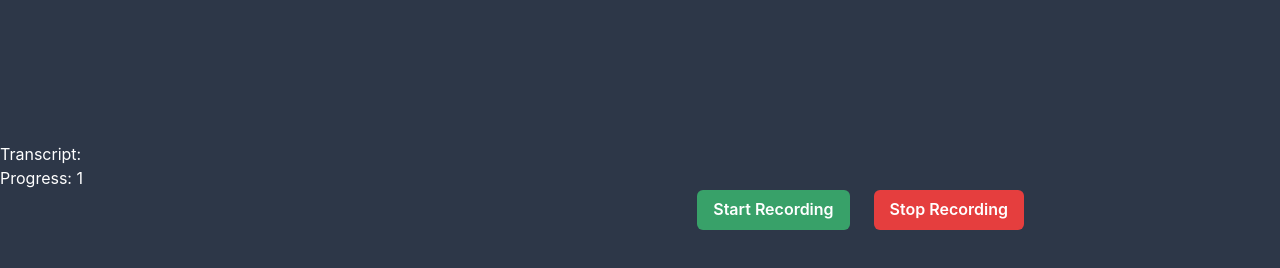
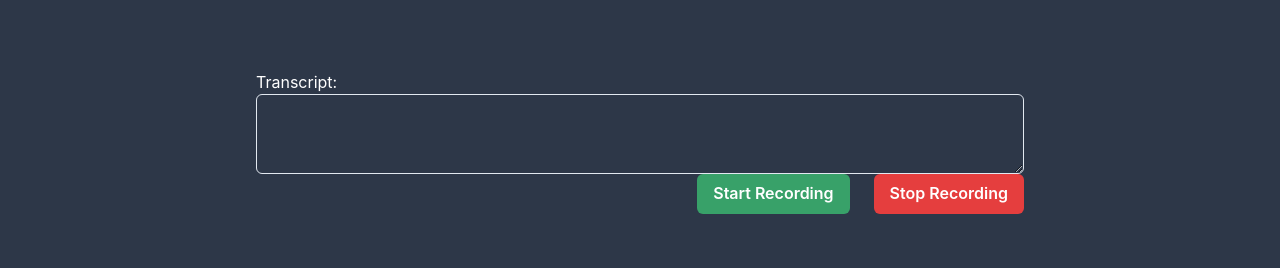
Before and after one commit to Sound-and-Music-and-Wang-Ye/speechracer, a React (Vite) app in the folder app/: page / in a window 1280 px wide. Shown: the part 458-726 px from the top of the page. Built offline with nearby package versions, Linux system fonts and the light colour scheme; no server answers.

Commit message:
prettified transcript

```diff
--- a/app/src/views/InstanceView.jsx
+++ b/app/src/views/InstanceView.jsx
@@ -1,6 +1,6 @@
-import { useState, useEffect} from 'react';
-import { Box, Flex, Text } from '@chakra-ui/react';
-import { Button, ButtonGroup } from '@chakra-ui/react'
+import {useState, useEffect} from 'react';
+import {Box, Flex, Text, Textarea } from '@chakra-ui/react';
+import {Button, ButtonGroup} from '@chakra-ui/react'
 import {
     Modal,
     ModalOverlay,
@@ -10,14 +10,14 @@ import {
     ModalBody,
     ModalCloseButton,
 } from '@chakra-ui/react'
-import { getRandomQuoteDifficulty } from "../utils/randomQuote.js";
+import {getRandomQuoteDifficulty} from "../utils/randomQuote.js";
 import 'regenerator-runtime/runtime'
-import SpeechRecognition, { useSpeechRecognition } from 'react-speech-recognition'
+import SpeechRecognition, {useSpeechRecognition} from 'react-speech-recognition'
 
 import Navbar from '../Navbar';
 import SettingsBar from '../SettingsBar';
 import QuoteDisplay from '../components/QuoteDisplay';
-import { onlyWords } from "../utils/onlyWords.js";
+import {onlyWords} from "../utils/onlyWords.js";
 
 function InstanceView() {
     const [words, setWords] = useState([]);
@@ -26,6 +26,7 @@ function InstanceView() {
     const [difficulty, setDifficulty] = useState("easy");
 
     const [transcriptProgress, setTranscriptProgress] = useState(0);
+    const [transcriptDisplay, setTranscriptDisplay] = useState('');
     const [isNextWordError, setIsNextWordError] = useState(false);
 
     const [timeoutDisplay, setTimeoutDisplay] = useState(5);
@@ -37,7 +38,7 @@ function InstanceView() {
         browserSupportsSpeechRecognition
     } = useSpeechRecognition();
 
-	const startListening = () => SpeechRecognition.startListening({ continuous: true, language: 'en-SG' })
+    const startListening = () => SpeechRecognition.startListening({continuous: true, language: 'en-SG'})
     const stopListening = () => SpeechRecognition.stopListening()
 
     const resetGame = () => {
@@ -46,6 +47,7 @@ function InstanceView() {
         setTranscriptProgress(0);
         setIsNextWordError(false);
         setIsModalOpen(false);
+        setTranscriptDisplay('');
     }
 
     useEffect(() => {
@@ -53,6 +55,7 @@ function InstanceView() {
             const fetchedQuote = await getRandomQuoteDifficulty(difficulty);
             setWords(fetchedQuote.split(' '));
         }
+
         fetchQuote();
 
         // TODO: Make this while loop with async
@@ -84,6 +87,8 @@ function InstanceView() {
         const transcriptWords = onlyWords(transcript).split(' ').slice(transcriptProgress);
         const quoteWords = words.map(onlyWords).slice(progress);
 
+        setTranscriptDisplay(transcriptWords.slice(-5).join(' '));
+
         let matchCount = 0;
         let skip = 0;
         for (let i = 0; i < quoteWords.length; i++) {
@@ -112,7 +117,6 @@ function InstanceView() {
         setProgress(progress + matchCount);
 
 
-
         // On win, activate modal
         if (progress + matchCount === words.length && words.length > 0) {
             setIsModalOpen(true);
@@ -128,7 +132,7 @@ function InstanceView() {
         <>
             <Flex bg="gray.700" direction="column" minH="100vh">
                 <Box px={4} h={'11vh'}>
-					<Navbar />
+                    <Navbar/>
                 </Box>
 
                 <Box px={4} h={'4vh'}>
@@ -141,25 +145,21 @@ function InstanceView() {
                     alignItems="center"
                     flex="1"
                 >
-					{/*chunyu to jingwen: what is setIsPopoverOpen? Eslint is giving me an error here.*/}
                     <QuoteDisplay
                         words={words}
                         progress={progress}
                         errorList={errorList}
                         isNextWordError={isNextWordError}
                         timeoutDisplay={timeoutDisplay}
-						completedCallback={() => setIsPopoverOpen(true)}
                     />
                 </Box>
 
-				<div>
-					<Text color="white">Transcript: {
-						transcript
-					}</Text>
-					<Text color="white">Progress: {progress}</Text>
-				</div>
+                <Box px={64} h={'11vh'}>
+                    <Text color='white'>Transcript: </Text>
+                    <Textarea value={transcriptDisplay} color="white" />
+                </Box>
 
-				<Flex px={64} h={'4vh'} justify="flex-end">
+                <Flex px={64} my={4} h={'4vh'} justify="flex-end">
                     <ButtonGroup variant='solid' spacing='6'>
                         <Button colorScheme='green' onClick={startListening}>Start Recording</Button>
                         <Button colorScheme='red' onClick={stopListening}>Stop Recording</Button>
@@ -167,14 +167,14 @@ function InstanceView() {
                 </Flex>
 
 
-				<Box bg="gray.700" px={4} h={'15vh'} />
+                <Box bg="gray.700" px={4} h={'15vh'}/>
 
 
                 <Modal isOpen={isModalOpen} onClose={() => setIsModalOpen(false)}>
-					<ModalOverlay />
+                    <ModalOverlay/>
                     <ModalContent>
                         <ModalHeader>Congrats!</ModalHeader>
-						<ModalCloseButton />
+                        <ModalCloseButton/>
                         <ModalBody>
                             You have successfully completed the quote.
                         </ModalBody>
```
Lines whose indentation alone changed are shown as unchanged.
